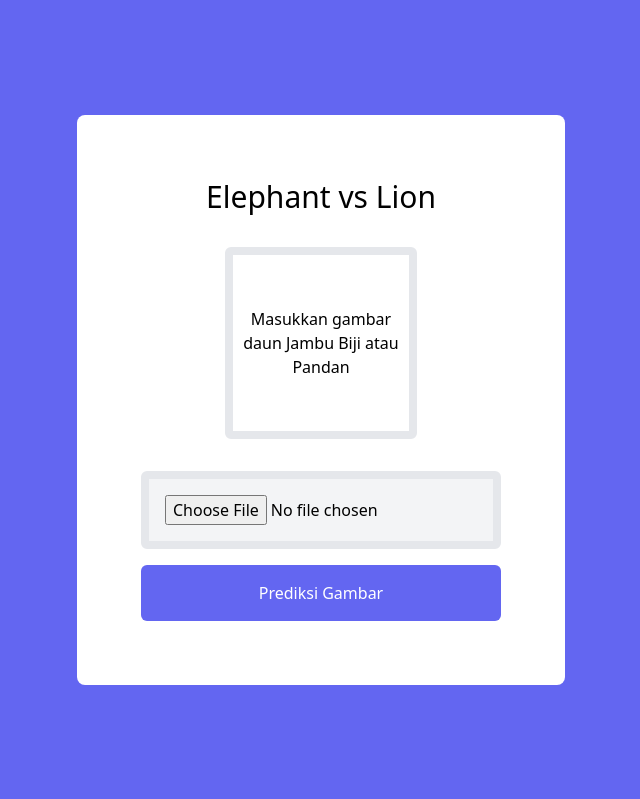
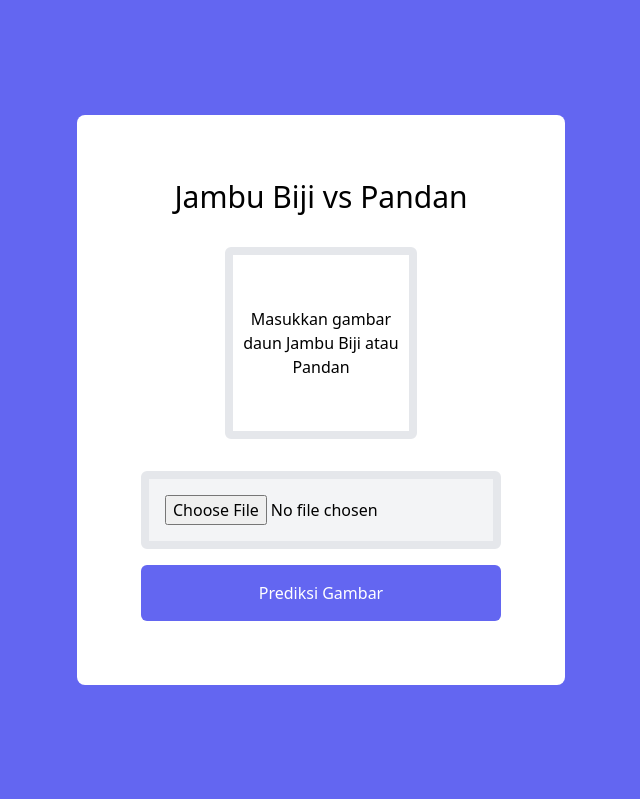
Before and after one commit to Ansar23-x/ProjectDeploy, a Flask app: page / in a window 1280 px wide. Shown: the top 799 px of the page, without its empty margins (319-959 px from the left). Run offline with Flask 2, Linux system fonts and the light colour scheme.

Commit message:
Update index.html

```diff
--- a/templates/index.html
+++ b/templates/index.html
@@ -31,7 +31,7 @@
                     rounded-lg
                 "
             >
-                <h1 class="text-3xl text-bold">Elephant vs Lion</h1>
+                <h1 class="text-3xl text-bold">Jambu Biji vs Pandan</h1>
 
                 {% if uploaded_image %}
                 <img
```
